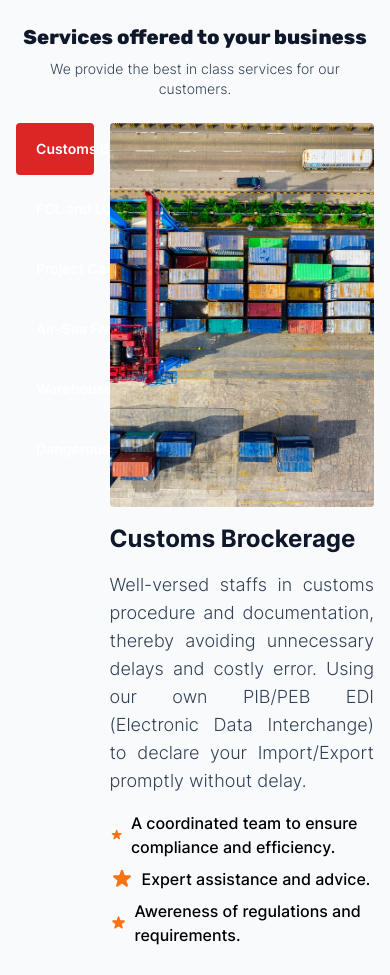
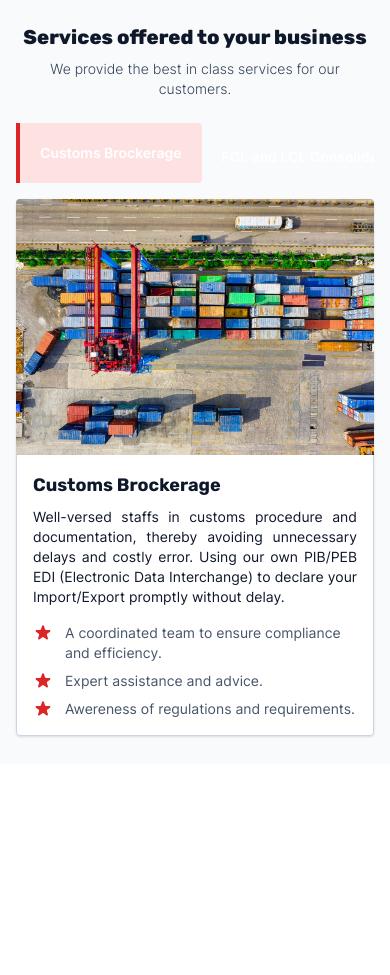
Before and after one commit to panduananto/cerindo, a React (Create React App) app: page / in a window 390 px wide. Shown: the part 1280-2255 px from the top of the page. After the commit the page ends 2044 px from the top, so only its background shows below. Built offline with nearby package versions, Linux system fonts and the light colour scheme.

Commit message:
service content responsive layout

```diff
--- a/src/components/ServiceSection.js
+++ b/src/components/ServiceSection.js
@@ -10,16 +10,18 @@ function ServiceSection() {
 	return (
 		<div className="mt-6 grid w-full grid-cols-12 gap-4 md:mt-10">
 			<Tab.Group>
-				<Tab.List className="col-span-3 space-y-2 self-start">
+				<Tab.List className="col-span-12 flex space-y-2 self-start overflow-x-auto xl:col-span-3 xl:block xl:overflow-x-visible">
 					{Object.keys(services).map((service) => (
 						<Tab
 							key={service}
 							className={({ selected }) =>
 								classNames(
 									classNames(
-										'w-full whitespace-nowrap rounded py-4 px-5 text-sm font-semibold leading-5 text-white',
-										'focus:outline-none focus:ring-2 focus:ring-red-500 focus:ring-offset-2 focus:ring-offset-slate-50',
-										selected ? 'bg-red-600 text-white' : 'text-slate-500 hover:bg-slate-200 hover:text-slate-600'
+										'w-full whitespace-nowrap rounded-r py-4 px-5 text-left text-sm font-semibold leading-5 text-white',
+										'focus:outline-none focus:ring-4 focus:ring-red-300',
+										selected
+											? 'border-l-4 border-red-600 bg-red-100 text-red-600'
+											: 'text-slate-500 hover:bg-slate-200 hover:text-slate-600'
 									)
 								)
 							}
@@ -28,26 +30,28 @@ function ServiceSection() {
 						</Tab>
 					))}
 				</Tab.List>
-				<Tab.Panels className="col-span-9">
+				<Tab.Panels className="col-span-12 xl:col-span-9">
 					{Object.values(services).map((posts, index) => (
 						<Tab.Panel key={`posts-${index}`}>
 							{posts.map((post) => (
-								<div key={`post-${post.id}`} className="space-y-4">
+								<div key={`post-${post.id}`} className="grid grid-cols-8 overflow-hidden rounded shadow">
 									<img
 										src={post.images}
-										className="h-96 w-full rounded bg-no-repeat object-cover object-center"
+										className="col-span-8 h-64 w-full bg-no-repeat object-cover object-center md:col-span-4 md:h-full"
 										alt={`${post.id}`}
 									/>
-									<h3 className="text-2xl font-bold text-slate-900">{post.title}</h3>
-									<p className="text-justify text-lg font-light text-slate-700">{post.description}</p>
-									<ul className="space-y-2">
-										{post.benefits.map((benefit) => (
-											<li className="flex flex-row items-center space-x-2">
-												<HiStar className="h-6 w-6 text-orange-500"></HiStar>
-												<p className="font-medium">{benefit.description}</p>
-											</li>
-										))}
-									</ul>
+									<div className="col-span-8 rounded-br rounded-bl border-l border-r border-b border-slate-300 bg-white py-4 px-4 text-slate-900 md:col-span-4 md:rounded-bl-none md:rounded-tr md:border-l-0 md:border-t md:px-6 md:py-8">
+										<h3 className="font-rubik text-lg font-bold md:text-xl">{post.title}</h3>
+										<p className="mt-2 text-justify text-sm md:mt-4 md:text-base">{post.description}</p>
+										<ul className="mt-4 space-y-2 md:mt-6">
+											{post.benefits.map((benefit) => (
+												<li key={benefit.description} className="flex flex-row items-start space-x-3">
+													<HiStar className="h-5 w-5 flex-shrink-0 text-red-600 md:h-7 md:w-7"></HiStar>
+													<p className="text-sm text-slate-600 md:text-base">{benefit.description}</p>
+												</li>
+											))}
+										</ul>
+									</div>
 								</div>
 							))}
 						</Tab.Panel>
```
